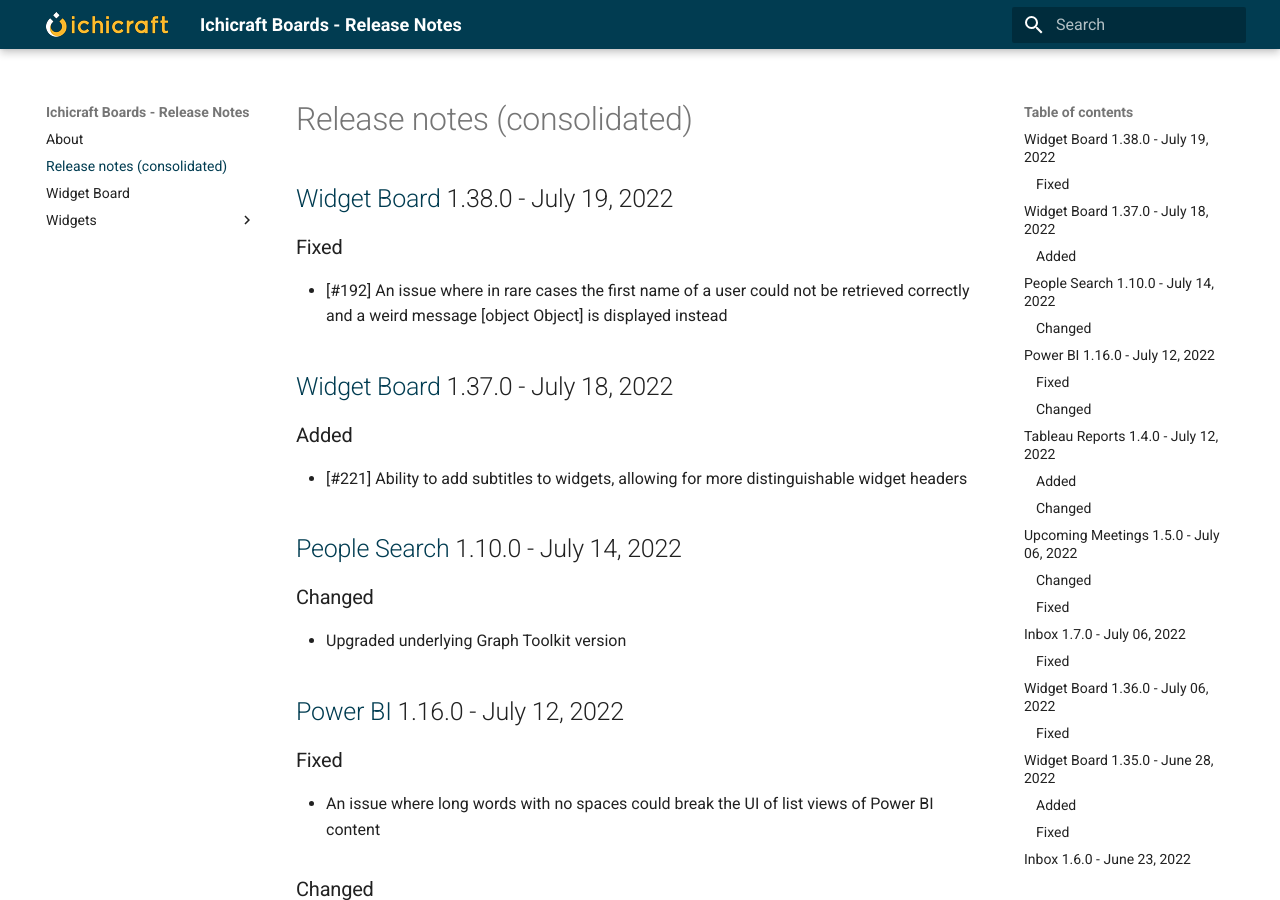
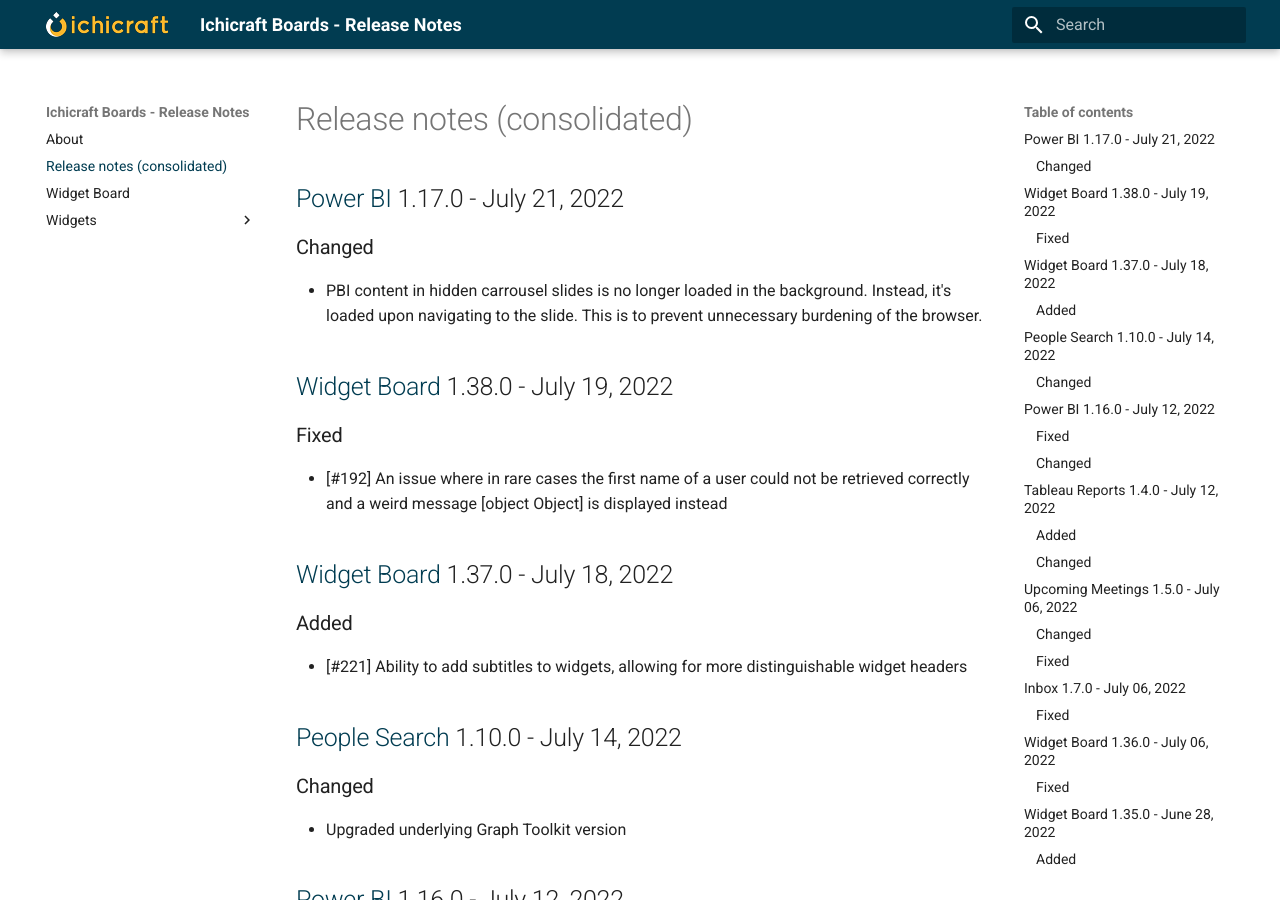
Before and after one commit to ichicraft/widgets-docs, an MkDocs documentation site: the page built from docs/Release-notes-(consolidated).md, in a window 1280 px wide and 900 px high. Built offline with MkDocs 1.6.1 and Material for MkDocs 9.7.7, drawn with Linux system fonts in a browser that asks for light colours.

Commit message:
Release notes updated by BuildService

```diff
--- a/docs/Release-notes-(consolidated).md
+++ b/docs/Release-notes-(consolidated).md
@@ -1,3 +1,8 @@
+## [Power BI](./Widgets/Power BI.md) 1.17.0 - July 21, 2022
+
+### Changed
+- PBI content in hidden carrousel slides is no longer loaded in the background. Instead, it&#x27;s loaded upon navigating to the slide. This is to prevent unnecessary burdening of the browser.
+
 ## [Widget Board](./Widget Board.md) 1.38.0 - July 19, 2022
 
 ### Fixed
```
Also changed, not shown: docs/Widgets/Power BI.md (+5 -0 lines).
